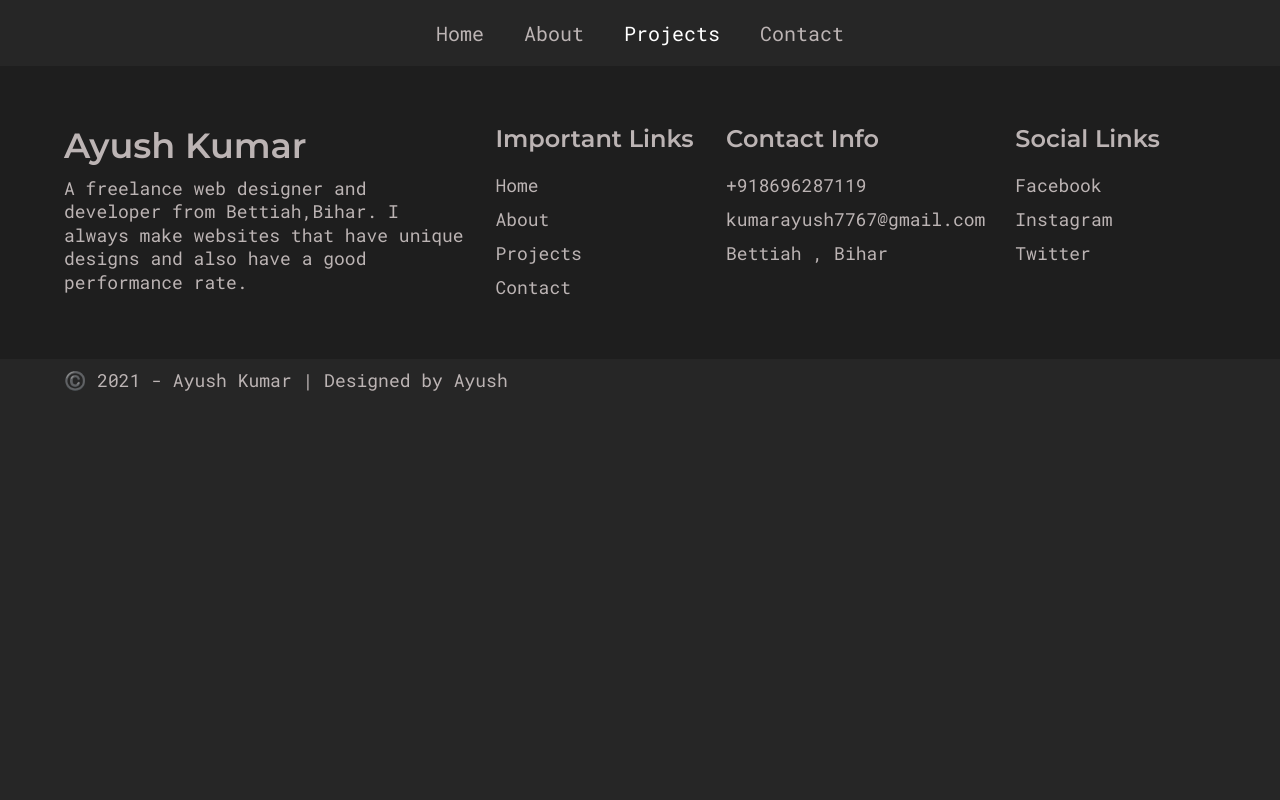
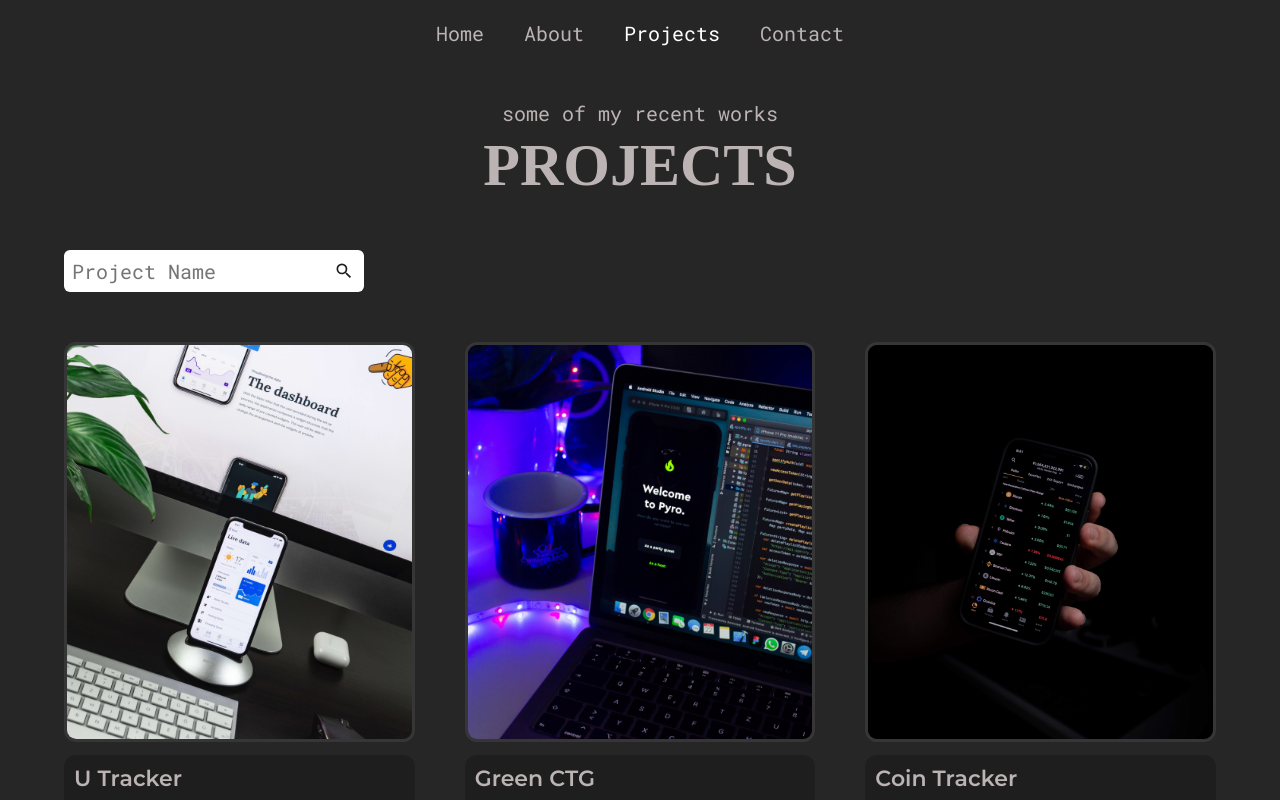
Before and after one commit to kumarayush7767/Ayush-s-portfolio, a React (Create React App) app: page /project in a window 1280 px wide. Shown: the top 800 px of the page. Built offline with nearby package versions, Linux system fonts and the light colour scheme; the HTML template or start-up script is replaced by a standard one; a web font is replaced by a local one.

Commit message:
i have added Projects Component

```diff
--- a/src/pages/Projects.js
+++ b/src/pages/Projects.js
@@ -1,13 +1,106 @@
 /* eslint-disable arrow-body-style */
 /* eslint-disable prettier/prettier */
-import React from 'react'
+import React,{useState, useEffect} from 'react'
+import styled from 'styled-components';
+import {MdSearch} from 'react-icons/md'
+import SectionTitle from '../components/SectionTitle'
+import ProjectItem from '../components/ProjectItem'
+import ProjectInfo from '../assets/data/projects'
+
+const ProjectsStyles = styled.div`
+   padding: 10rem 0;
+   .projects__allItems{
+       display: grid;
+       grid-template-columns: repeat(auto-fill,minmax(300px,1fr));
+       gap: 5rem;
+       margin-top: 5rem;
+   }
+   .projects__searchBar{
+       position: relative;
+       width: 300px;
+       margin-top: 5rem;
+   }
+   .projects__searchBar input{
+       width: 100%;
+       font-size: 2rem;
+       padding: 0.8rem;
+       color: var(--black);
+       border-radius: 6px;
+       outline: none;
+       border: none;
+   }
+   .projects__searchBar .searchIcon{
+       position: absolute;
+       width: 2rem;
+       right: 1rem;
+   }
+   .projects__searchBar .searchIcon path{
+       color: var(--deep-dark);
+   }
+   @media only screen and (max-width: 768px){
+       .projects__searchBar,
+       .projects__searchBar form,
+       .projects__searchBar input{
+           width: 100%;
+       }
+   }
+
+`;
 
 const Projects = () => {
+
+    const [searchText, setSearchText] = useState('');
+    const [projectData, setProjectData] = useState(ProjectInfo);
+
+    useEffect(() => {
+        if(searchText === '') return;
+        setProjectData(() => (
+            ProjectInfo.filter((item) => (
+              item.name.toLowerCase().match(searchText.toLowerCase())
+            ))
+        ))
+    }, [searchText]);
+
+    const handleChange = (e) =>{
+        e.preventDefault();
+        setSearchText(e.target.value);
+        if(!e.target.value.length > 0){
+            setProjectData(ProjectInfo);
+        }
+    }
+
     return (
-        <div>
-            <h1>This is Projects Page</h1>
-        </div>
-    )
+        <ProjectsStyles>
+            <div className="container">
+              <SectionTitle heading="projects"
+                subheading="some of my recent works"
+              />
+              <div className="projects__searchBar">
+                <form>
+                    <input type="text"
+                     value={searchText}
+                     onChange={handleChange}
+                     placeholder="Project Name"
+                    />
+                    <MdSearch className="searchIcon" />
+                </form>
+              </div>
+              <div className="projects__allItems">
+                  {
+                      projectData.map( (item) => (
+                        <ProjectItem
+                         key={item.id}
+                         title={item.name}
+                         desc={item.desc}
+                         img={item.img}
+                        />
+                      ))
+                  }
+
+              </div>
+            </div>
+        </ProjectsStyles>
+    );
 }
 
 export default Projects
```
